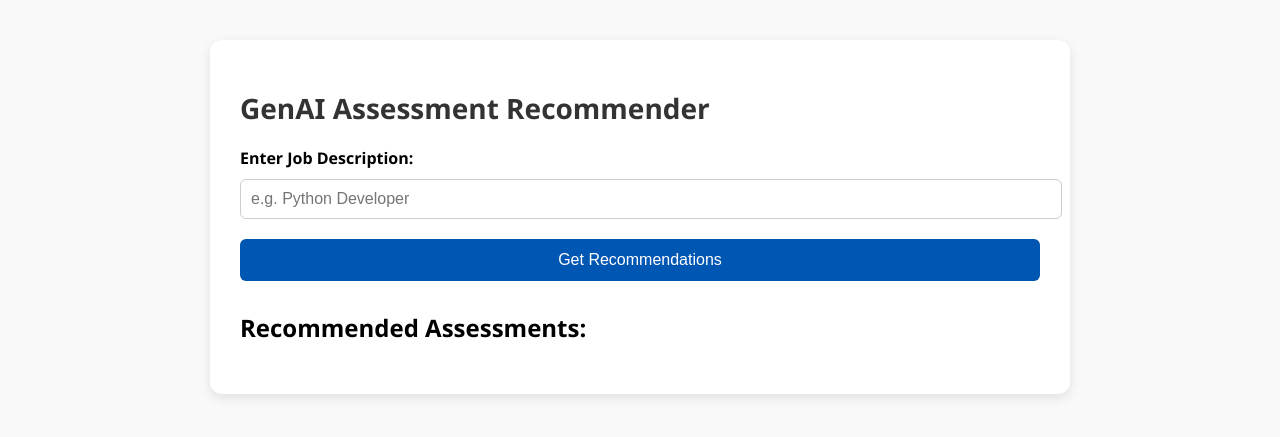
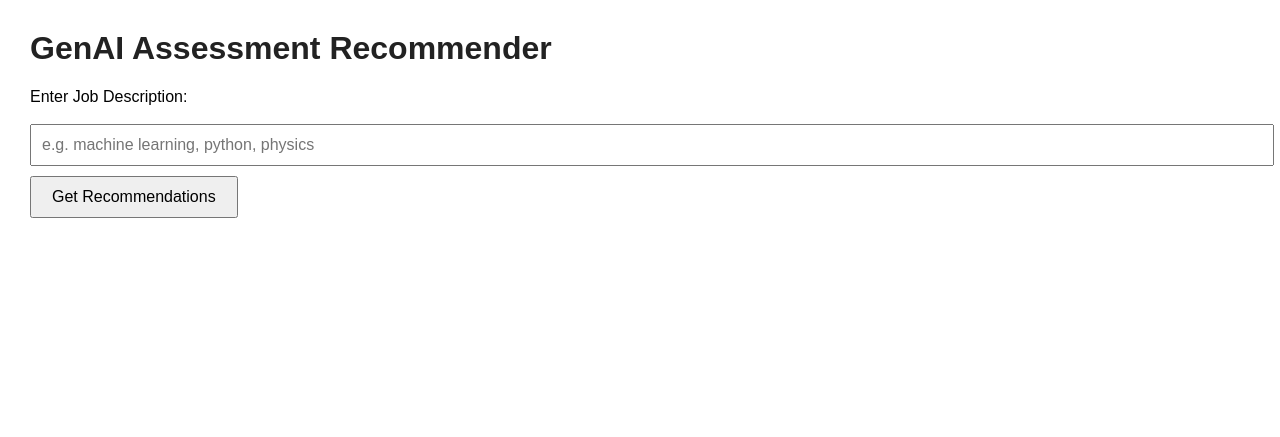
Before and after one commit to Baibhavkr001/Updated-GenAI, a Flask app: page / in a window 1280 px wide. Shown: the top 437 px of the page. Run offline with Flask 3, Linux system fonts and the light colour scheme.

Commit message:
Update index.html

```diff
--- a/templates/index.html
+++ b/templates/index.html
@@ -1,156 +1,41 @@
 <!DOCTYPE html>
-<html lang="en">
+<html>
 <head>
-  <meta charset="UTF-8" />
-  <meta name="viewport" content="width=device-width, initial-scale=1.0"/>
-  <title>GenAI Assessment Recommender</title>
-  <style>
-    body {
-      font-family: 'Segoe UI', Tahoma, Geneva, Verdana, sans-serif;
-      background-color: #f9f9f9;
-      margin: 0;
-      padding: 0;
-    }
-
-    .container {
-      max-width: 800px;
-      margin: 40px auto;
-      padding: 30px;
-      background: white;
-      border-radius: 12px;
-      box-shadow: 0 4px 12px rgba(0,0,0,0.1);
-    }
-
-    h1 {
-      font-size: 28px;
-      margin-bottom: 20px;
-      color: #333;
-    }
-
-    label {
-      font-weight: 600;
-    }
-
-    input[type="text"] {
-      width: 100%;
-      padding: 10px;
-      margin: 10px 0 20px;
-      border: 1px solid #ccc;
-      border-radius: 6px;
-      font-size: 16px;
-    }
-
-    button {
-      width: 100%;
-      padding: 12px;
-      background-color: #0056b3;
-      color: white;
-      font-size: 16px;
-      border: none;
-      border-radius: 6px;
-      cursor: pointer;
-      transition: background-color 0.2s ease-in-out;
-    }
-
-    button:hover {
-      background-color: #003f8a;
-    }
-
-    #results {
-      margin-top: 30px;
-    }
-
-    .assessment {
-      border-bottom: 1px solid #eee;
-      padding: 15px 0;
-    }
-
-    .assessment h3 {
-      margin: 0 0 5px;
-      color: #0056b3;
-    }
-
-    .assessment a {
-      color: #1a73e8;
-      text-decoration: none;
-    }
-
-    .assessment a:hover {
-      text-decoration: underline;
-    }
-
-    .assessment p {
-      margin: 5px 0;
-    }
-  </style>
+    <title>GenAI Assessment Recommender</title>
+    <style>
+        body { font-family: Arial, sans-serif; margin: 30px; }
+        h1 { color: #222; }
+        input[type="text"] { width: 100%; padding: 10px; font-size: 16px; }
+        button { padding: 10px 20px; font-size: 16px; margin-top: 10px; }
+        .recommendation { margin-top: 20px; }
+        .assessment { margin-bottom: 20px; }
+        .score { font-size: 13px; color: gray; }
+    </style>
 </head>
 <body>
-  <div class="container">
     <h1>GenAI Assessment Recommender</h1>
-    <label for="job">Enter Job Description:</label>
-    <input type="text" id="job" placeholder="e.g. Python Developer" />
-    <button onclick="getRecommendations()">Get Recommendations</button>
+    <form method="POST">
+        <label for="job_desc">Enter Job Description:</label><br><br>
+        <input type="text" id="job_desc" name="job_desc" placeholder="e.g. machine learning, python, physics"><br>
+        <button type="submit">Get Recommendations</button>
+    </form>
 
-    <div id="results">
-      <h2>Recommended Assessments:</h2>
-      <ul id="assessment-list"></ul>
+    {% if recommendations %}
+    <div class="recommendation">
+        <h2>Recommended Assessments:</h2>
+        <ul>
+        {% for r in recommendations %}
+            <li class="assessment">
+                <strong>{{ r.name }}</strong> ({{ r.test_type }}) - {{ r.description }}<br>
+                Duration: {{ r.duration }} mins |
+                Adaptive: {{ r.adaptive }} |
+                Remote: {{ r.remote }}<br>
+                <a href="{{ r.url }}" target="_blank">{{ r.url }}</a><br>
+                <span class="score">Similarity Score: {{ r.score }}</span>
+            </li>
+        {% endfor %}
+        </ul>
     </div>
-  </div>
-
-  <script>
-    async function getRecommendations() {
-      const job = document.getElementById('job').value.trim();
-      const list = document.getElementById('assessment-list');
-      list.innerHTML = '';
-
-      if (!job) {
-        alert("Please enter a job description.");
-        return;
-      }
-
-      try {
-        const response = await fetch('https://baibhav001-genai.onrender.com/recommend', {
-          method: 'POST',
-          headers: {
-            'Content-Type': 'application/json',
-          },
-          body: JSON.stringify({ job_description: job }),
-        });
-
-        if (!response.ok) {
-          alert("Assessment not found");
-          return;
-        }
-
-        const data = await response.json();
-
-        if (data.recommendations.length === 0) {
-          list.innerHTML = "<p>No recommendations found.</p>";
-          return;
-        }
-
-        data.recommendations.forEach(assessment => {
-          const item = document.createElement('li');
-          item.className = 'assessment';
-
-          item.innerHTML = `
-            <h3>${assessment.title}</h3>
-            <p><strong>Description:</strong> ${assessment.description}</p>
-            <p><strong>Duration:</strong> ${assessment.duration} minutes</p>
-            <p><strong>Adaptive Support:</strong> ${assessment.adaptive_support}</p>
-            <p><strong>Remote Support:</strong> ${assessment.remote_support}</p>
-            <p><strong>Test Types:</strong> ${assessment.test_type.join(', ')}</p>
-            <p><strong>URL:</strong> <a href="${assessment.url}" target="_blank">${assessment.url}</a></p>
-          `;
-
-          list.appendChild(item);
-        });
-
-      } catch (err) {
-        console.error("Error:", err);
-        alert("Something went wrong.");
-      }
-    }
-  </script>
+    {% endif %}
 </body>
 </html>
```
